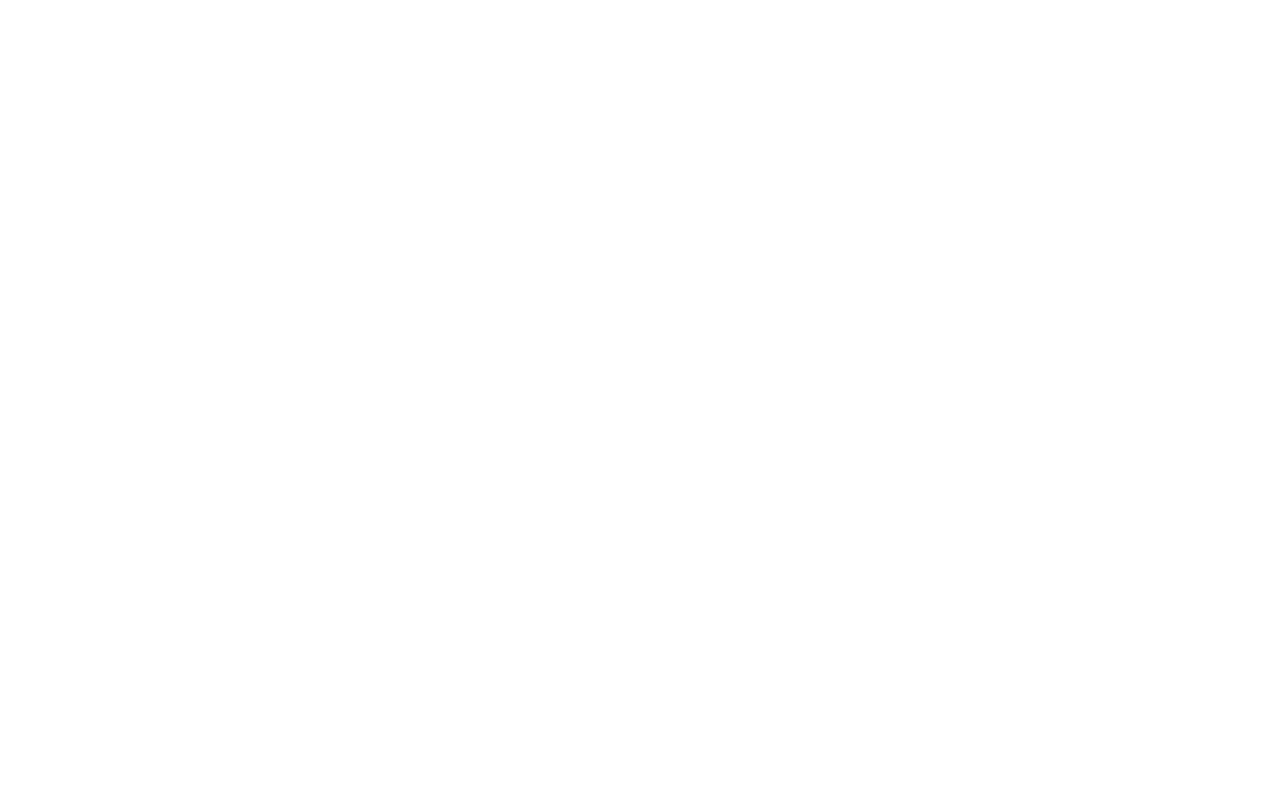
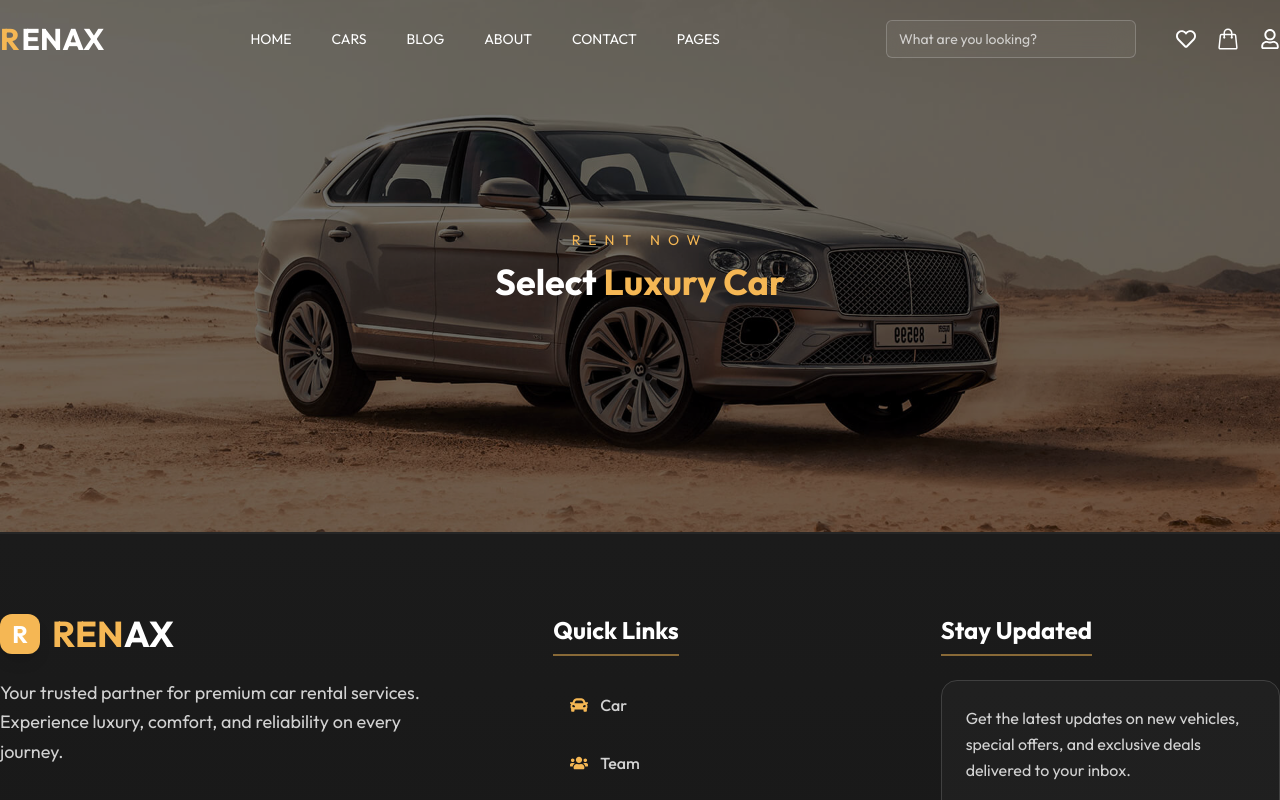
Before and after one commit to twahidulislamdev/go-ride, a React (Vite) app: page /luxuryCarCategory in a window 1280 px wide. Before the commit this address had no page. Shown: the top 800 px of the page. Built offline with nearby package versions, Linux system fonts and the light colour scheme.

Commit message:
Add LuxuryCarCategory

```diff
--- a/src/App.jsx
+++ b/src/App.jsx
@@ -3,6 +3,7 @@
 import RootLayout from "./components/layouts/RootLayout";
 import Home from "./components/pages/Home";
 import Cars from "./components/pages/Cars";
+import LuxuryCarCategory from "./components/pages/LuxuryCarCategory";
 
 function App() {
   return (
@@ -12,6 +13,7 @@
           <Route path="/" element={<RootLayout />}>
             <Route path="/" element={<Home />} />
             <Route path="/cars" element={<Cars />} />
+            <Route path="/luxuryCarCategory" element={<LuxuryCarCategory />} />
           </Route>
         </Routes>
       </BrowserRouter>
--- /dev/null
+++ b/src/components/NevigateByCategoryCard.jsx
@@ -0,0 +1,51 @@
+import React from "react";
+
+const NevigateByCategoryCard = ({ img, title, id }) => {
+  return (
+    <>
+      <div
+        className="relative rounded-2xl overflow-hidden group shadow-xl
+                 hover:shadow-2xl lg:hover:-translate-y-1 transition-all duration-500"
+      >
+        {/* Image */}
+        <img
+          src={img}
+          alt={title}
+          className="w-full h-full object-cover transform
+                   lg:group-hover:scale-105 transition-transform duration-700"
+        />
+
+        {/* Overlay */}
+        <div
+          className="absolute inset-0 bg-gradient-to-t from-black/80 via-black/20 to-transparent
+                      lg:group-hover:from-black/90 transition-all duration-500"
+        ></div>
+
+        {/* Bottom Content */}
+        <div className="absolute bottom-5 left-5 flex items-center gap-4">
+          {/* ID Circle */}
+          <div
+            className="relative bg-[#121212] border border-yellow-500 text-white text-lg
+                        font-semibold rounded-full w-14 h-14 flex items-center justify-center
+                        shadow-lg lg:group-hover:shadow-yellow-500/30 transition-all duration-500"
+          >
+            {id}
+
+            {/* Soft glow on hover */}
+            <span
+              className="absolute inset-0 rounded-full bg-yellow-500/10 blur-xl opacity-0
+                           lg:group-hover:opacity-100 transition-opacity duration-500"
+            ></span>
+          </div>
+
+          {/* Title */}
+          <h3 className="text-white text-2xl font-bold drop-shadow-lg">
+            {title}
+          </h3>
+        </div>
+      </div>
+    </>
+  );
+};
+
+export default NevigateByCategoryCard;
--- /dev/null
+++ b/src/components/pages/LuxuryCarCategory.jsx
@@ -0,0 +1,25 @@
+import React from "react";
+import BankgroundOne from "../../assets/backgroundOne.jpg";
+
+const LuxuryCarCategory = () => {
+  return (
+    <>
+      <div className="">
+        <div
+          className="relative py-[90px] lg:py-[230px] bg-cover bg-center"
+          style={{ backgroundImage: `url(${BankgroundOne})` }}
+        >
+          <div className="absolute inset-0 bg-black/55"></div>
+          <div className="relative z-10 text-center">
+            <h6 className="text-sm text-mainColor tracking-[8px]">RENT NOW</h6>
+            <h3 className="text-3xl lg:text-4xl text-white font-bold pt-3">
+              Select <span className="text-mainColor">Luxury Car</span>
+            </h3>
+          </div>
+        </div>
+      </div>
+    </>
+  );
+};
+
+export default LuxuryCarCategory;
--- /dev/null
+++ b/src/components/pages/SportsCarCategory.jsx
@@ -0,0 +1,11 @@
+import React from 'react'
+
+const SportsCarCategory = () => {
+  return (
+    <>
+     <div className=""></div>
+    </>
+  )
+}
+
+export default SportsCarCategory
```
Also changed, not shown: src/components/ServiceCard.jsx (+12 -6 lines).
